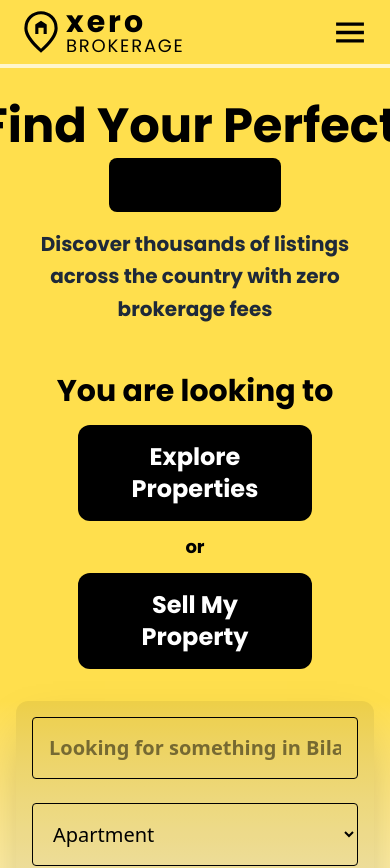
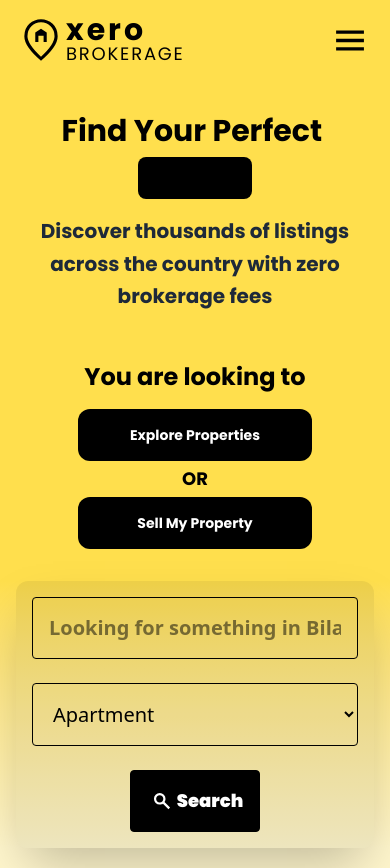
Before and after one commit to yrCodem/XeroBrokerage, a Next.js app in the folder xerobrokerage/: page / in a window 390 px wide. Shown: the top 868 px of the page. Built offline with nearby package versions, Linux system fonts and the light colour scheme.

Commit message:
fix: rendering issue of navbar

```diff
--- a/xerobrokerage/src/app/layout.js
+++ b/xerobrokerage/src/app/layout.js
@@ -15,7 +15,7 @@ export default function RootLayout({ children }) {
       <body className="bg-[#fff6cc] ">
         <AuthProvider>
           <Navbar />
-          <main className="max-h-[90vh] max-w-screen relative top-[8vh]">
+          <main className="max-h-[90vh] max-w-screen relative top-[79px]">
             {children}
           </main>
           <ToastContainer />
--- a/xerobrokerage/src/components/ui/Hero.jsx
+++ b/xerobrokerage/src/components/ui/Hero.jsx
@@ -6,7 +6,7 @@ import { LayoutGroup, motion } from 'motion/react'
 
 const Hero = () => {
   return (
-    <div className=" poppins-bold text-5xl flex flex-col gap-4 items-center justify-center font-light overflow-hidden p-8 sm:p-12 md:p-14 bg-[#ffdf4d]">
+    <div className=" poppins-bold text-3xl md:text-5xl flex flex-col gap-4 items-center justify-center font-light overflow-hidden p-8 sm:p-12 md:p-14 bg-[#ffdf4d]">
       <LayoutGroup>
         <motion.div
           className="flex whitespace-pre flex-col md:flex-row justifu-center items-center lg:gap-0 gap-2"
--- a/xerobrokerage/src/components/ui/LookingFor.jsx
+++ b/xerobrokerage/src/components/ui/LookingFor.jsx
@@ -1,8 +1,7 @@
 "use client";
 
 import { motion } from "framer-motion";
-import Link from 'next/link'
-
+import Link from "next/link";
 
 export default function BuyOrSell() {
   return (
@@ -13,7 +12,7 @@ export default function BuyOrSell() {
       transition={{ type: "spring", stiffness: 300, damping: 20 }}
     >
       <motion.h2
-        className="text-3xl font-bold"
+        className="sm:text-3xl text-2xl font-bold"
         initial={{ opacity: 0, y: -20 }}
         animate={{ opacity: 1, y: 0 }}
         transition={{ delay: 0.2 }}
@@ -22,25 +21,26 @@ export default function BuyOrSell() {
       </motion.h2>
 
       <motion.div
-        className="flex items-center lg:flex-row flex-col lg:gap-8 gap-3  "
+        className="flex items-center lg:flex-row flex-col lg:gap-8 gap-1  "
         initial={{ scale: 0.8 }}
         animate={{ scale: 1 }}
         transition={{ delay: 0.4 }}
       >
-
         <Link href="/properties">
-          <button className="px-10 py-4 bg-black text-white rounded-xl hover:scale-105 transition-transform text-2xl w-[60vw] lg:w-fit">
+          <button className="px-10 py-4 bg-black text-white rounded-xl hover:scale-105 transition-transform sm:text-2xl text-sm w-[60vw] lg:w-fit">
             Explore Properties
           </button>
         </Link>
 
-        <motion.p className="text-7xl text-center font-extralight hidden lg:block ">/</motion.p>
-        <motion.p className="text-lg text-center lg:hidden block  ">or</motion.p>
-
+        <motion.p className="text-7xl text-center font-extralight hidden lg:block ">
+          /
+        </motion.p>
+        <motion.p className="text-lg text-center lg:hidden block  ">
+          OR
+        </motion.p>
 
         <Link href="/upload-property">
-          <button className="
-px-10 py-4 bg-black text-white rounded-xl hover:scale-105 transition-transform text-2xl w-[60vw] lg:w-fit">
+          <button className="px-10 py-4 bg-black text-white rounded-xl hover:scale-105 transition-transform sm:text-2xl text-sm w-[60vw] lg:w-fit">
             Sell My Property
           </button>
         </Link>
--- a/xerobrokerage/src/components/ui/Navbar.js
+++ b/xerobrokerage/src/components/ui/Navbar.js
@@ -25,7 +25,7 @@ export default function Navbar() {
   }, [menuOpen]);
 
   return (
-    <nav className="header fixed min-w-screen min-h-16 lg:min-h-20 bg-[#ffdf4d] flex justify-between items-center lg:px-6 px-4 z-50">
+    <nav className="header fixed min-w-screen min-h-20 lg:min-h-20 bg-[#ffdf4d] flex justify-between items-center lg:px-6 px-4 z-50">
       <Link href="/" className="playfair-display text-3xl">
         <div className="flex items-center justify-center">
           <span>
```
